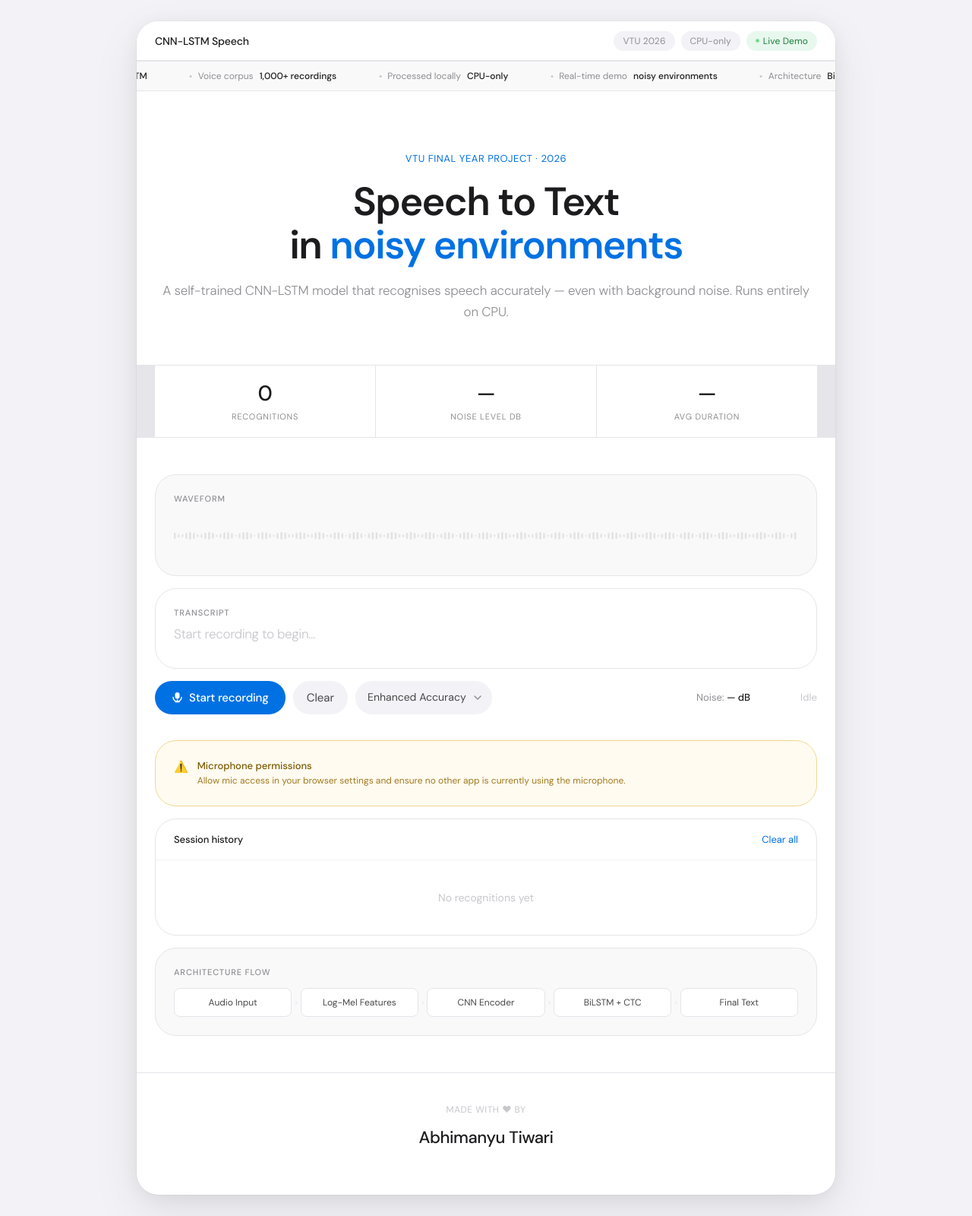
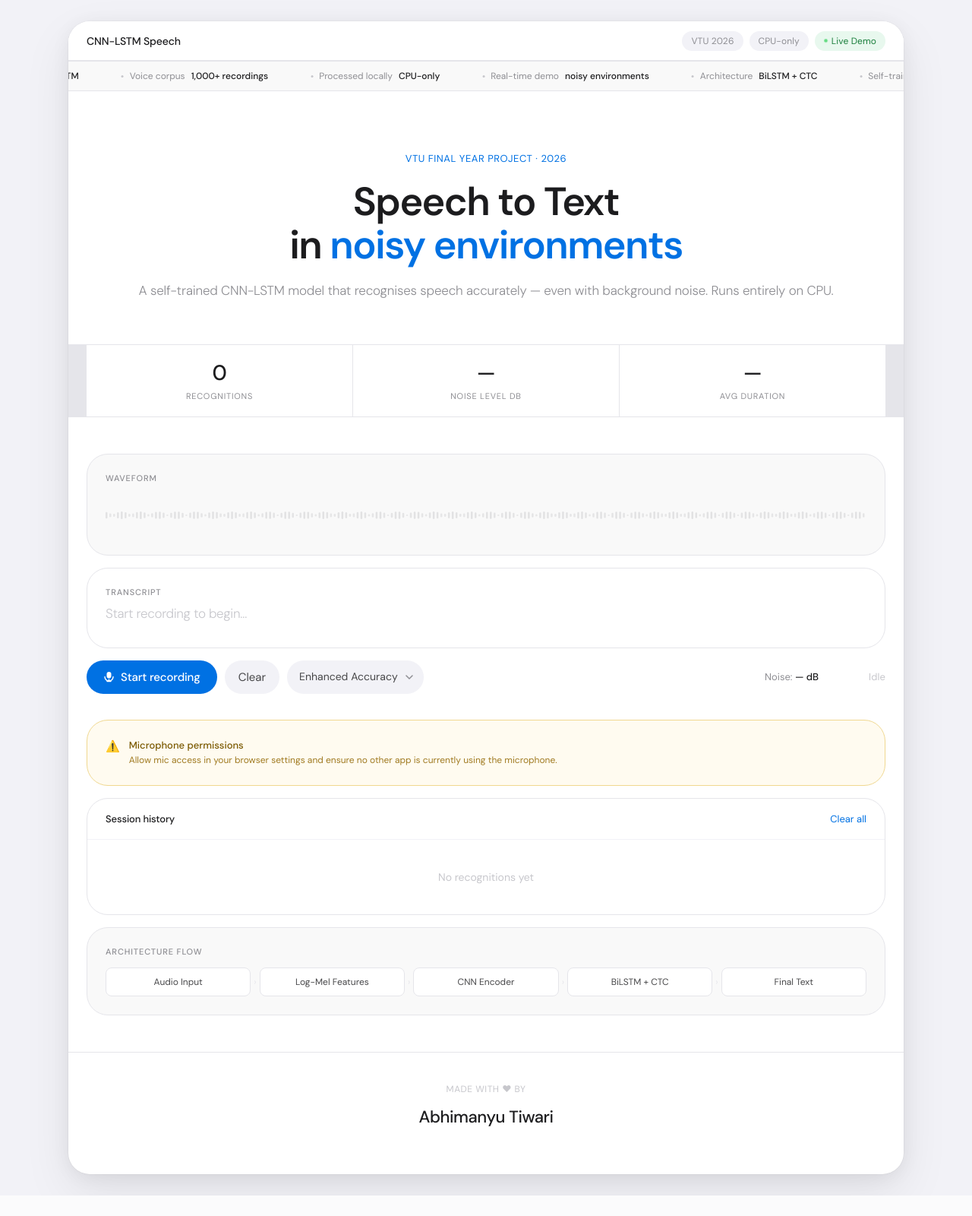
Before and after one commit to BSTushar/final_year, a Flask app: page / in a window 1280 px wide. Shown: the whole page at 76% size. After the commit the page ends 1573 px from the top, so only its background shows below. Run offline with Flask 3, Linux system fonts and the light colour scheme.

Commit message:
Widen layout column to 1100px max-width
Made-with: Cursor

```diff
--- a/stt_cnn_lstm/web/templates/index.html
+++ b/stt_cnn_lstm/web/templates/index.html
@@ -28,7 +28,7 @@
     --radius-md: 14px;
     --radius-lg: 20px;
     --radius-xl: 28px;
-    --layout-max: 920px;
+    --layout-max: 1100px;
     --layout-pad: 1.5rem;
     --card-pad: 24px;
   }
```
